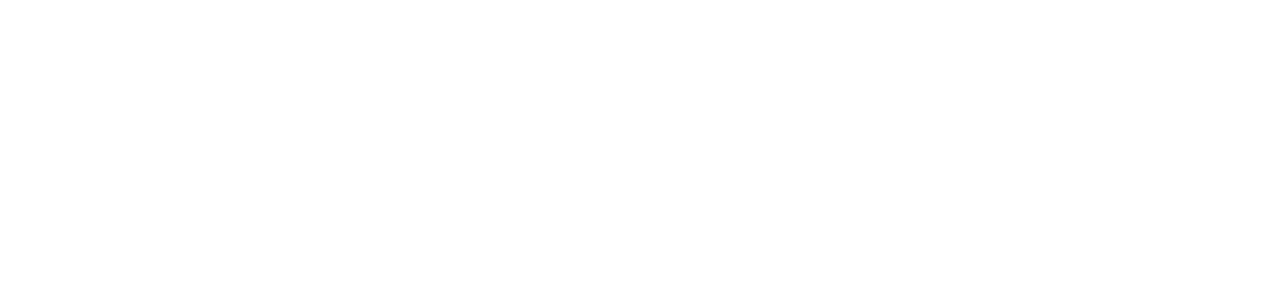
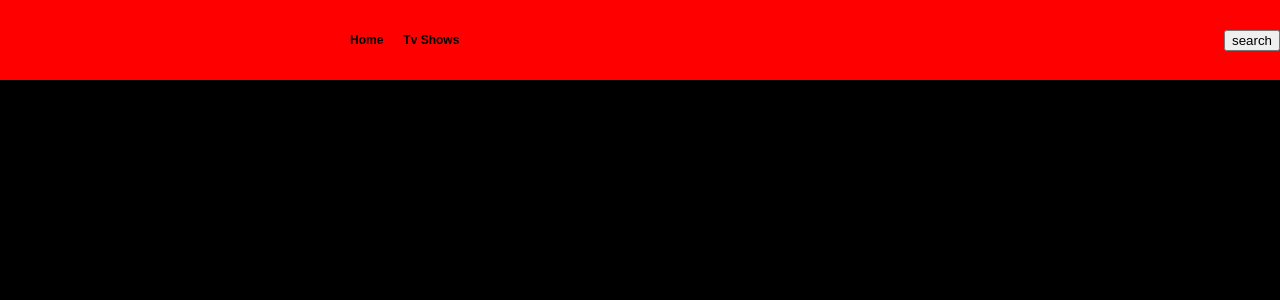
Before and after one commit to chosangjoon/nomflix, a React (Create React App) app: page / in a window 1280 px wide. Shown: the top 300 px of the page. Built offline with nearby package versions, Linux system fonts and the light colour scheme.

Commit message:
Base Route & Header

```diff
--- a/src/App.tsx
+++ b/src/App.tsx
@@ -1,10 +1,23 @@
 import React from "react";
-import { createGlobalStyle } from "styled-components";
 import { ReactQueryDevtools } from "react-query/devtools";
 import { ThemeProvider } from "styled-components";
+import { BrowserRouter as Router, Routes, Route } from "react-router-dom";
+import Home from "./Routes/Home";
+import Tv from "./Routes/Tv";
+import Search from "./Routes/Search";
+import Header from "./Routes/Components/Header";
 
 function App() {
-  return null;
+  return (
+    <Router>
+      <Header />
+      <Routes>
+        <Route path="/" element={<Home />}></Route>
+        <Route path="/tv" element={<Tv />}></Route>
+        <Route path="/search" element={<Search />}></Route>
+      </Routes>
+    </Router>
+  );
 }
 
 export default App;
--- /dev/null
+++ b/src/Routes/Components/Header.tsx
@@ -0,0 +1,50 @@
+import styled from "styled-components";
+
+const Nav = styled.div`
+  display: flex;
+  justify-content: space-between;
+  align-items: center;
+  position: fixed;
+  width: 100%;
+  height: 80px;
+  top: 0;
+  background-color: red;
+  font-weight: 800;
+  font-size: 12px;
+`;
+
+const Col = styled.div`
+  display: flex;
+  align-items: center;
+`;
+
+const Logo = styled.svg`
+  margin-right: 50px;
+`;
+
+const Items = styled.ul`
+  display: flex;
+  align-items: center;
+`;
+
+const Item = styled.li`
+  margin-right: 20px;
+`;
+
+function Header() {
+  return (
+    <Nav>
+      <Col>
+        <Logo />
+        <Items>
+          <Item>Home</Item>
+          <Item>Tv Shows</Item>
+        </Items>
+      </Col>
+      <Col>
+        <button>search</button>
+      </Col>
+    </Nav>
+  );
+}
+export default Header;
--- /dev/null
+++ b/src/Routes/Home.tsx
@@ -0,0 +1,4 @@
+function Home() {
+  return <div style={{ backgroundColor: "black", height: "200vh" }}></div>;
+}
+export default Home;
--- /dev/null
+++ b/src/Routes/Search.tsx
@@ -0,0 +1,4 @@
+function Search() {
+  return null;
+}
+export default Search;
--- /dev/null
+++ b/src/Routes/Tv.tsx
@@ -0,0 +1,4 @@
+function Tv() {
+  return null;
+}
+export default Tv;
```
